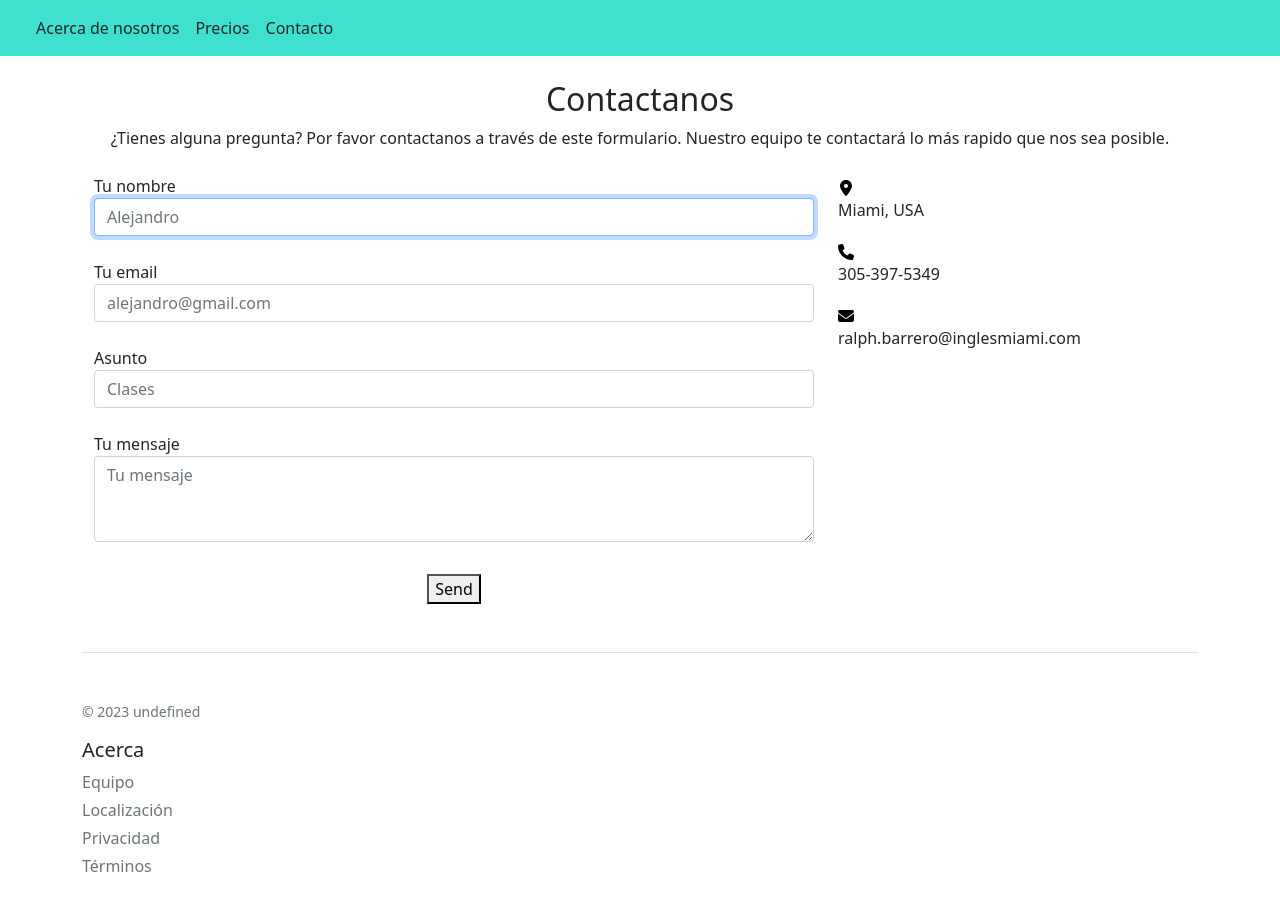
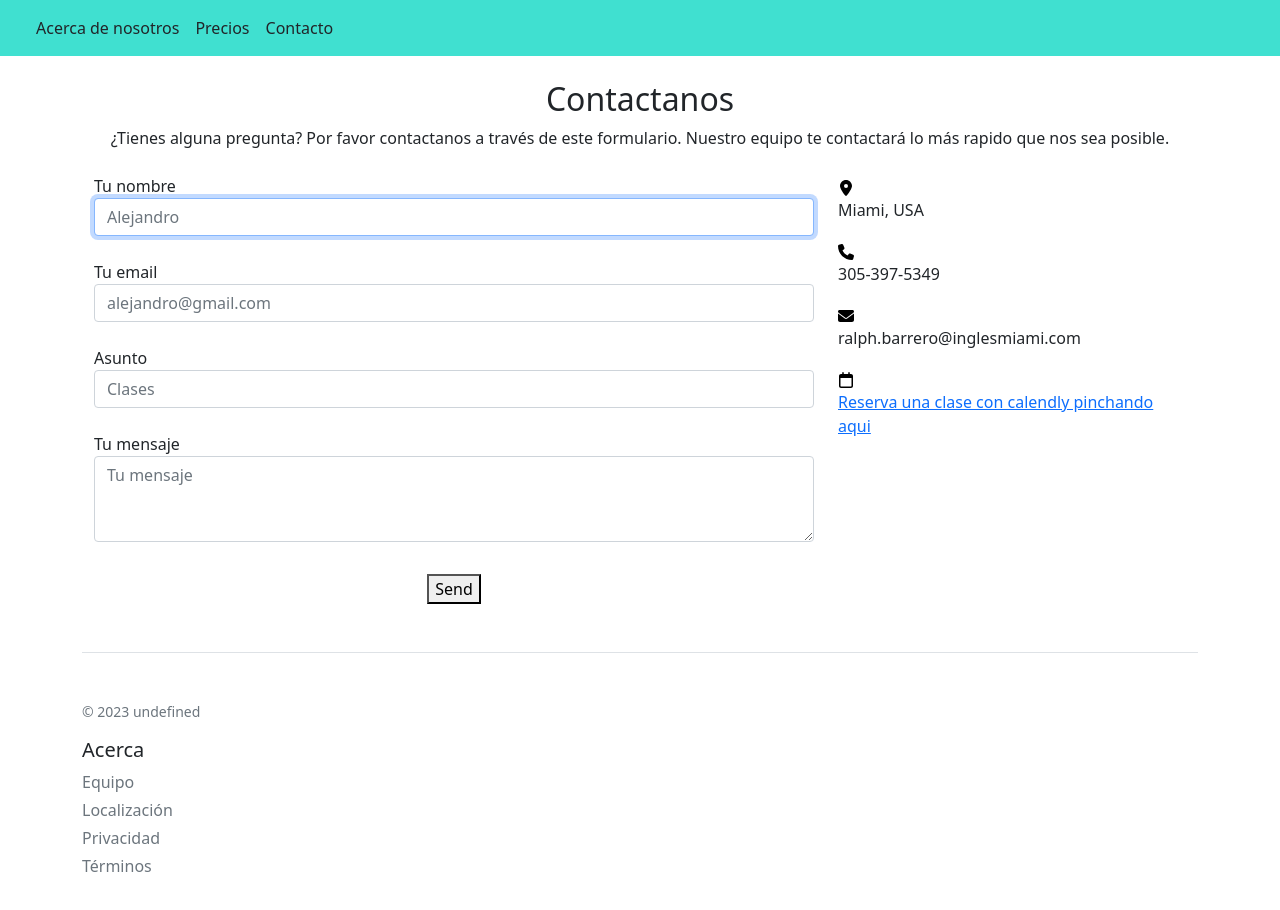
Before and after one commit to pucelano-95/inglesmiami, a Next.js app: page /contact in a window 1280 px wide. Shown: the top 910 px of the page. Built offline with nearby package versions, Linux system fonts and the light colour scheme; no server answers.

Commit message:
calendly basic

```diff
--- a/pages/api/contact.ts
+++ b/pages/api/contact.ts
@@ -1,3 +1,4 @@
+import { API_MESSAGE_SUCCESS } from "@/utils/utils";
 import { NextApiRequest, NextApiResponse } from "next";
 
 export default async function sendEmail(
@@ -29,7 +30,7 @@ export default async function sendEmail(
       return;
     }
     res.send({
-      data: "success",
+      data: API_MESSAGE_SUCCESS,
     });
   });
 }
--- a/pages/contact/index.tsx
+++ b/pages/contact/index.tsx
@@ -6,25 +6,25 @@ import { FormValues } from "@/hooks/useForm";
 import * as api from "../../api";
 import { useState } from "react";
 import Image from "next/image";
+import {
+  API_MESSAGE_SUCCESS,
+  MESSAGE_ERROR,
+  MESSAGE_SUCCESS,
+} from "@/utils/utils";
+import Link from "next/link";
 
 export default function Contact() {
   const [message, setMessage] = useState<string | null>(null);
   const handleSubmit = async (values: FormValues) => {
     try {
       const response = await api.contact.sendEmail(values);
-      if (response.data === "success") {
-        setMessage(
-          "Email enviado satisfactoriamente! Nos pondremos en contacto cuanto antes."
-        );
+      if (response.data === API_MESSAGE_SUCCESS) {
+        setMessage(MESSAGE_SUCCESS);
       } else {
-        setMessage(
-          "Disculpa, ha habido un error enviando el email. Por favor contacta con support@inglesmiami.com para que podamos ayudarte."
-        );
+        setMessage(MESSAGE_ERROR);
       }
     } catch (error) {
-      setMessage(
-        "Disculpa, ha habido un error enviando el email. Por favor contacta con support@inglesmiami.com para que podamos ayudarte."
-      );
+      setMessage(MESSAGE_ERROR);
     }
   };
 
@@ -96,7 +96,7 @@ export default function Contact() {
                     height="16"
                   >
                     <path d="M215.7 499.2C267 435 384 279.4 384 192C384 86 298 0 192 0S0 86 0 192c0 87.4 117 243 168.3 307.2c12.3 15.3 35.1 15.3 47.4 0zM192 128a64 64 0 1 1 0 128 64 64 0 1 1 0-128z" />
-                  </svg>{" "}
+                  </svg>
                   <p>Miami, USA</p>
                 </li>
 
@@ -111,7 +111,6 @@ export default function Contact() {
                   </svg>
                   <p>305-397-5349</p>
                 </li>
-
                 <li>
                   <svg
                     xmlns="http://www.w3.org/2000/svg"
@@ -123,19 +122,41 @@ export default function Contact() {
                   </svg>
                   <p>ralph.barrero@inglesmiami.com</p>
                 </li>
+                <li>
+                  <svg
+                    xmlns="http://www.w3.org/2000/svg"
+                    viewBox="0 0 448 512"
+                    width="16"
+                    height="16"
+                  >
+                    <path d="M152 24c0-13.3-10.7-24-24-24s-24 10.7-24 24V64H64C28.7 64 0 92.7 0 128v16 48V448c0 35.3 28.7 64 64 64H384c35.3 0 64-28.7 64-64V192 144 128c0-35.3-28.7-64-64-64H344V24c0-13.3-10.7-24-24-24s-24 10.7-24 24V64H152V24zM48 192H400V448c0 8.8-7.2 16-16 16H64c-8.8 0-16-7.2-16-16V192z" />
+                  </svg>
+                  <Link href="https://calendly.com/ralph-barrero-inglesmiami/clases" target="_blank" rel="noopener noreferrer">
+                    <p>Reserva una clase con calendly pinchando aqui</p>
+                  </Link>
+                </li>
               </ul>
             </div>
           </div>
         )}
         {message && (
           <p className="text-center w-responsive mx-auto mb-4">
-            {message}{" "}
-            <Image
-              src="/teach-you-yoda.gif"
-              alt="gif"
-              width={1000}
-              height={500}
-            />
+            {message}
+            {message == MESSAGE_SUCCESS ? (
+              <Image
+                src="/teach-you-yoda.gif"
+                alt="yoda"
+                width={1000}
+                height={500}
+              />
+            ) : (
+              <Image
+                src="/oop-i-am-sorry.jpeg"
+                alt="sorry"
+                width={1000}
+                height={500}
+              />
+            )}
           </p>
         )}
       </section>
--- a/utils/utils.ts
+++ b/utils/utils.ts
@@ -25,3 +25,8 @@ export const keyToObjectValidate = (formValue: any) => {
   }
   return formFunction;
 };
+
+export const MESSAGE_SUCCESS = "Email enviado satisfactoriamente! Nos pondremos en contacto cuanto antes";
+export const MESSAGE_ERROR = "Disculpa, ha habido un error enviando el email. Por favor contacta con support@inglesmiami.com para que podamos ayudarte";
+
+export const API_MESSAGE_SUCCESS = "success";
```
Also changed, not shown: public/oop-i-am-sorry.jpeg (added).
